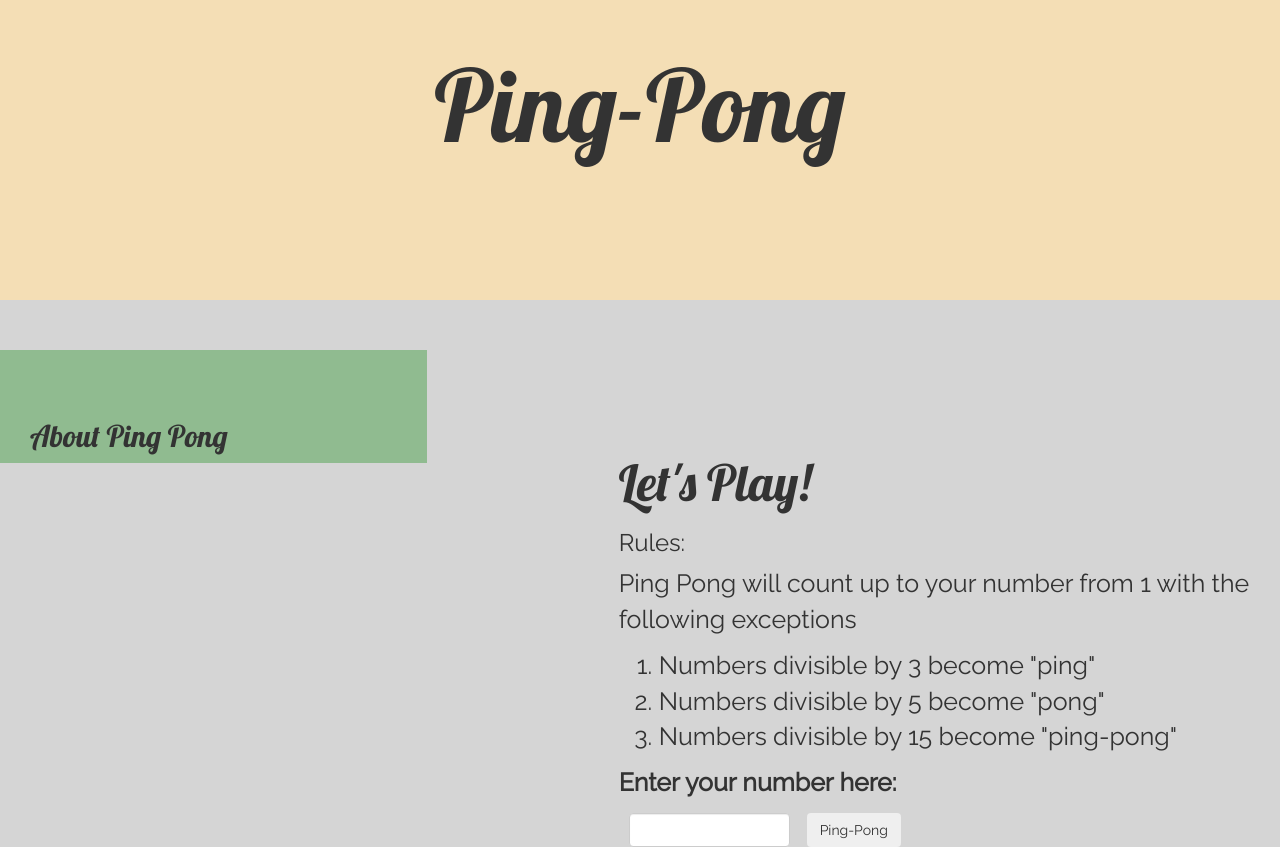
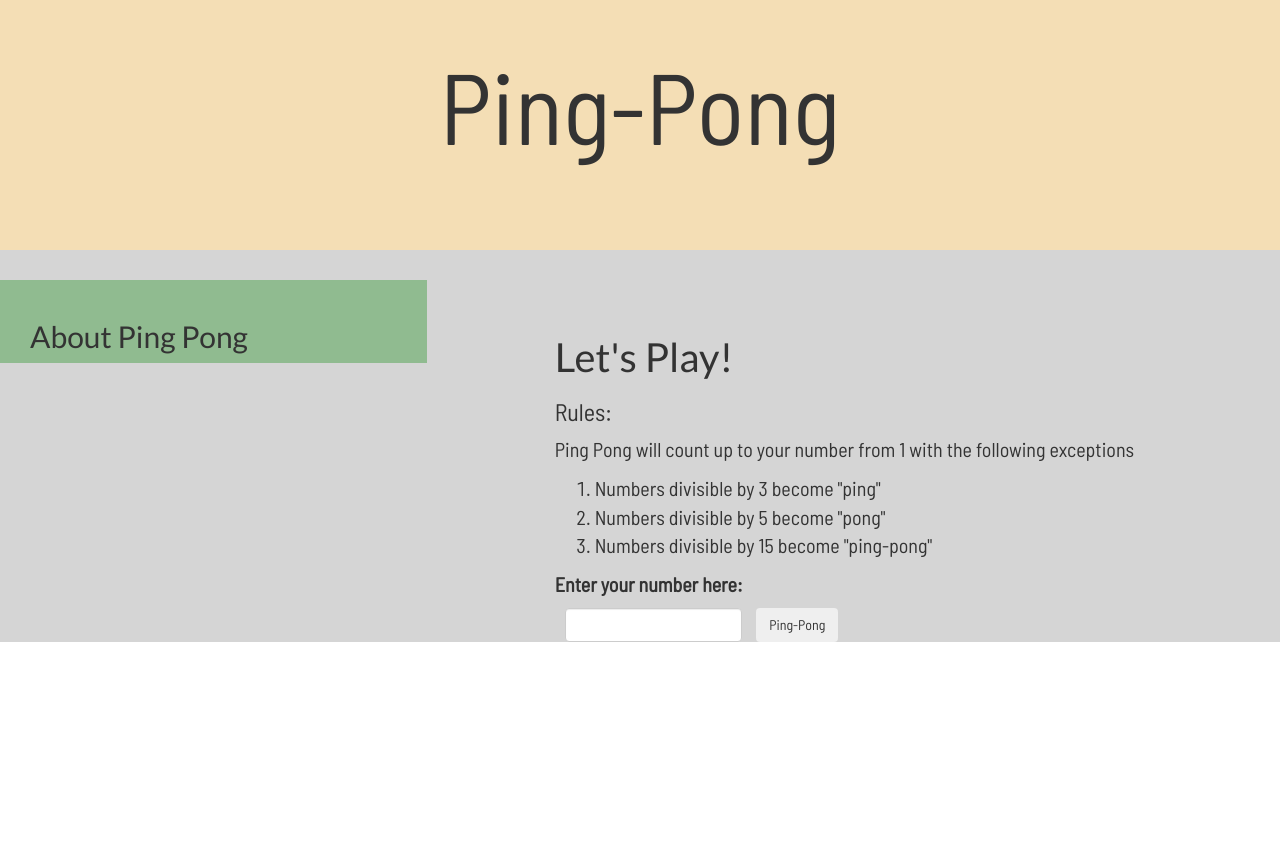
Before and after one commit to casio-ka/ping-pong, a plain HTML site: page index.html in a window 1280 px wide. After the commit the page ends 800 px from the top, so only its background shows below. Drawn offline with nearby package versions, Linux system fonts and the light colour scheme; a script that the page names is missing.

Commit message:
changed font

```diff
--- a/css/style.css
+++ b/css/style.css
@@ -1,8 +1,8 @@
 
 .banner {
   background-color: #f4deb5;
-  font-family: 'Lobster', serif;
-  height: 300px;
+  font-family: 'Barlow Semi Condensed', serif;
+  height: 250px;
 }
 .banner  h1{
   text-align: center;
@@ -16,30 +16,29 @@
 }
 
 .about {
-  margin-top: 50px;
-  padding-top: 50px;
+  margin-top: 30px;
+  padding-top: 20px;
   padding-left: 30px;
   background-color: #90bb90;
   height: ;
-  font-family: 'Raleway', sans-serif;
+  font-family: 'Barlow Semi Condensed', sans-serif;
 }
 .about h2 {
-  font-family: 'Lobster', cursive;
+  font-family: 'Lato', serif;
 }
 
 .play{
-  margin-top: 75px;
-  padding-top: 60px;
-  padding-left: 15%;
-  font-family: 'Raleway', sans-serif;
-  font-size: 25px;
-  height: auto;
+  margin-top: 35px;
+  padding-top: 30px;
+  padding-left: 10%;
+  font-family: 'Barlow Semi Condensed', sans-serif;
+  font-size: 20px;
 }
 .play h2 {
-  font-family: 'Lobster', cursive;
-  font-size: 50px;
+  font-family: 'Lato', serif;
+  font-size: 40px;
 }
-#number-here{
+#input{
   margin-left: 10px;
   margin-right: 10px;
   width: 25%;
--- a/index.html
+++ b/index.html
@@ -3,7 +3,7 @@
   <head>
     <meta charset="utf-8">
     <link rel="stylesheet" type="text/css" href="https://maxcdn.bootstrapcdn.com/bootstrap/3.3.7/css/bootstrap.min.css">
-    <link rel="stylesheet" href="https://fonts.googleapis.com/css?family=Open+Sans|Lobster|Raleway" />
+    <link rel="stylesheet" href="https://fonts.googleapis.com/css?family=Barlow+Semi+Condensed|Lato" />
     <link rel="stylesheet" href="css/style.css">
     <title>Ping Pong</title>
   </head>
@@ -18,6 +18,7 @@
        </div>
      </div>
     </section>
+
     <section class="content">
       <div class="container-fluid">
         <div class="row">
@@ -25,7 +26,7 @@
            <h2>About Ping Pong</h2>
           </div>
           <div class="col-md-8 play">
-           <h2 class="">Let's Play!</h2>
+           <h2 >Let's Play!</h2>
            <h3>Rules:</h3>
            <p>Ping Pong will count up to your number from 1 with the following exceptions</p>
            <ol>
@@ -35,7 +36,7 @@
            </ol>
            <form id="playtime" class="form-inline">
              <p><strong>Enter your number here:</strong></p>
-            <input class="form-control" id="number-here">
+            <input class="form-control" id="input">
             <button id="ping-pong" type="submit" class="btn btn-dark">Ping-Pong</button>
           </form>
           <div id="output">
--- a/js/script.js
+++ b/js/script.js
@@ -16,7 +16,7 @@ var ping_pong = function(userInput) {
 $(document).ready(function() {
    $("form#playtime").submit(function(event) {
          event.preventDefault();
-         var userInput = parseInt($("#number-here").val());
+         var userInput = parseInt($("#input").val());
          alert("Hey did you just say "+ userInput);
          ping_pong(userInput);
         });
```
